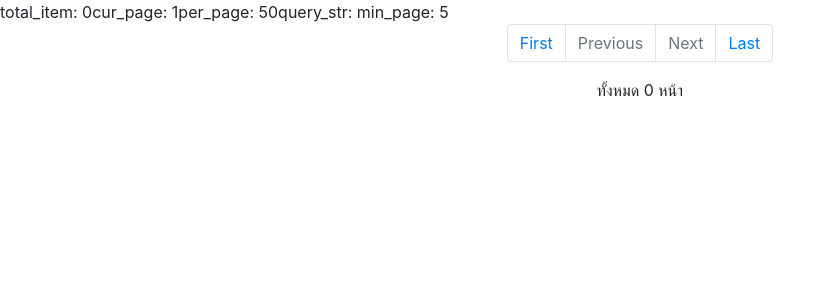
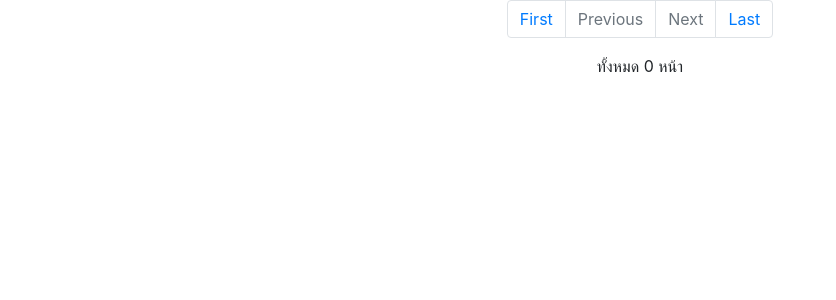
Before and after one commit to butternoei008/PHP-pagination, a PHP site: page / in a window 1280 px wide. Shown: the top 300 px of the page, without its empty margins (0-836 px from the left). Run offline with PHP 8.4, Linux system fonts and the light colour scheme; data that the repository does not hold is empty.

Commit message:
Pagination

```diff
--- a/pagination.inc.php
+++ b/pagination.inc.php
@@ -1,11 +1,5 @@
 <?php
 function page_navi($total_item, $cur_page, $per_page = 10, $query_str = "", $min_page = 5) {
-    echo "total_item: ".$total_item;
-    echo "cur_page: ".$cur_page;
-    echo "per_page: ".$per_page;
-    echo "query_str: ".$query_str;
-    echo "min_page: ".$min_page;
-
     $total_page = ceil($total_item / $per_page);
     $cur_page = (isset($cur_page)) ? $cur_page : 1;
     $diff_page = NULL;
```
